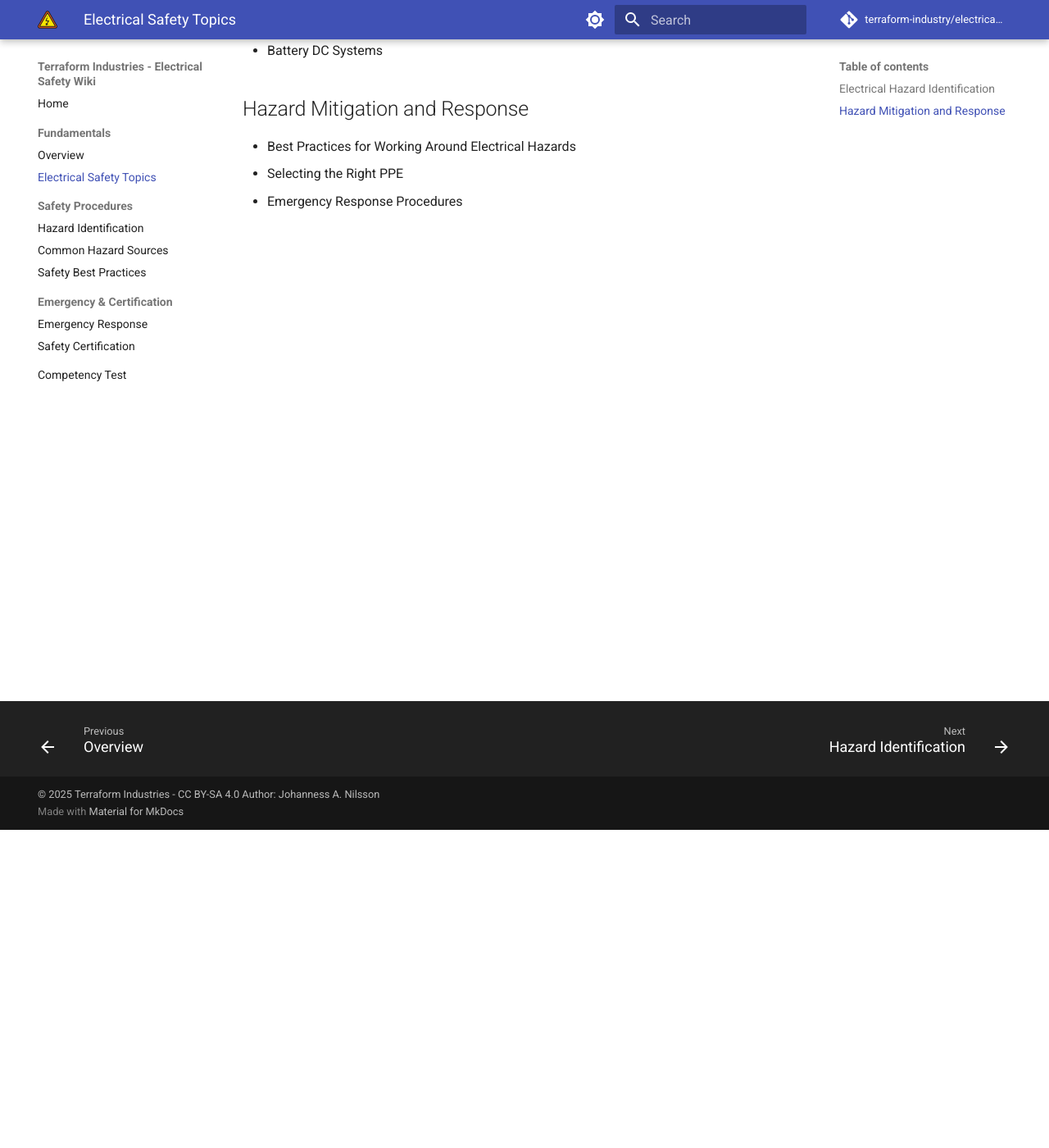
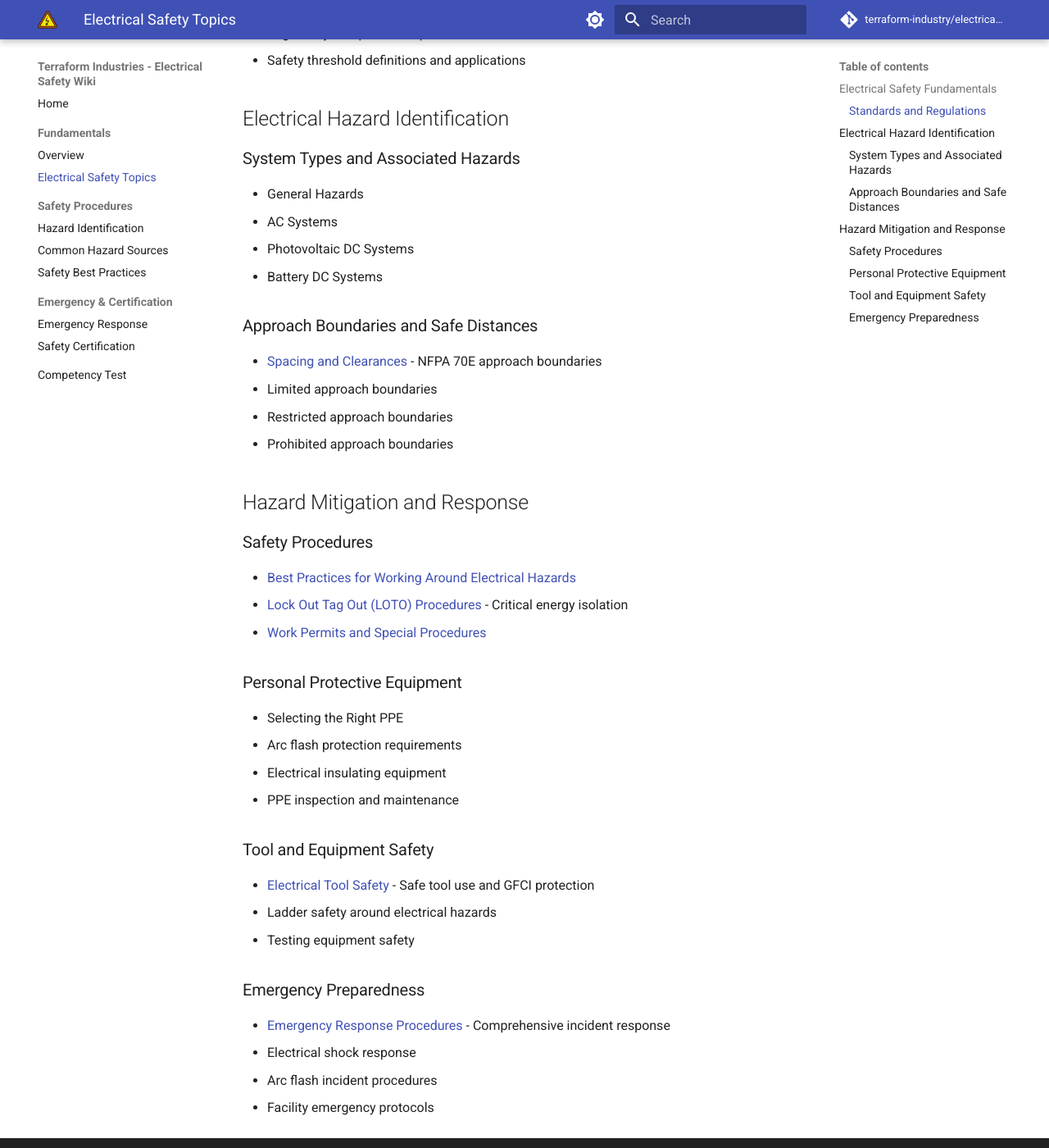
Before and after one commit to terraform-industry/electrical-safety-wiki, an MkDocs documentation site: the page built from docs/fundamentals/training-topics.md, in a window 1280 px wide and 1400 px high, scrolled down 388 px. Shown: the whole window at 82% size. Built offline with MkDocs 1.6.1 and Material for MkDocs 9.7.7, drawn with Linux system fonts in a browser that asks for light colours; comment, search, counter and statistics services are not loaded; some of the changed text lies outside the part shown.

Commit message:
update training-topics

```diff
--- a/docs/fundamentals/training-topics.md
+++ b/docs/fundamentals/training-topics.md
@@ -8,15 +8,59 @@ date: 2025-08-13
 
 This section covers:
 
+## Electrical Safety Fundamentals
+
+### Standards and Regulations
+
+- [Electrical Safety Standards](electrical-safety-standards.md) - OSHA, NFPA 70E,
+  and industry safety thresholds
+- Regulatory compliance requirements
+- Safety threshold definitions and applications
+
 ## Electrical Hazard Identification
+
+### System Types and Associated Hazards
 
 - General Hazards
 - AC Systems
 - Photovoltaic DC Systems
 - Battery DC Systems
 
+### Approach Boundaries and Safe Distances
+
+- [Spacing and Clearances](../procedures/spacing-and-clearances.md) - NFPA 70E
+  approach boundaries
+- Limited approach boundaries
+- Restricted approach boundaries
+- Prohibited approach boundaries
+
 ## Hazard Mitigation and Response
 
-- Best Practices for Working Around Electrical Hazards
+### Safety Procedures
+
+- [Best Practices for Working Around Electrical Hazards](../procedures/safety-best-practices.md)
+- [Lock Out Tag Out (LOTO) Procedures](../procedures/loto-procedures.md) -
+  Critical energy isolation
+- [Work Permits and Special Procedures](../procedures/work-permits-and-procedures.md)
+
+### Personal Protective Equipment
+
 - Selecting the Right PPE
-- Emergency Response Procedures
+- Arc flash protection requirements
+- Electrical insulating equipment
+- PPE inspection and maintenance
+
+### Tool and Equipment Safety
+
+- [Electrical Tool Safety](../procedures/electrical-tools-safety.md) - Safe tool
+  use and GFCI protection
+- Ladder safety around electrical hazards
+- Testing equipment safety
+
+### Emergency Preparedness
+
+- [Emergency Response Procedures](../emergency/emergency-response.md) -
+  Comprehensive incident response
+- Electrical shock response
+- Arc flash incident procedures
+- Facility emergency protocols
```
